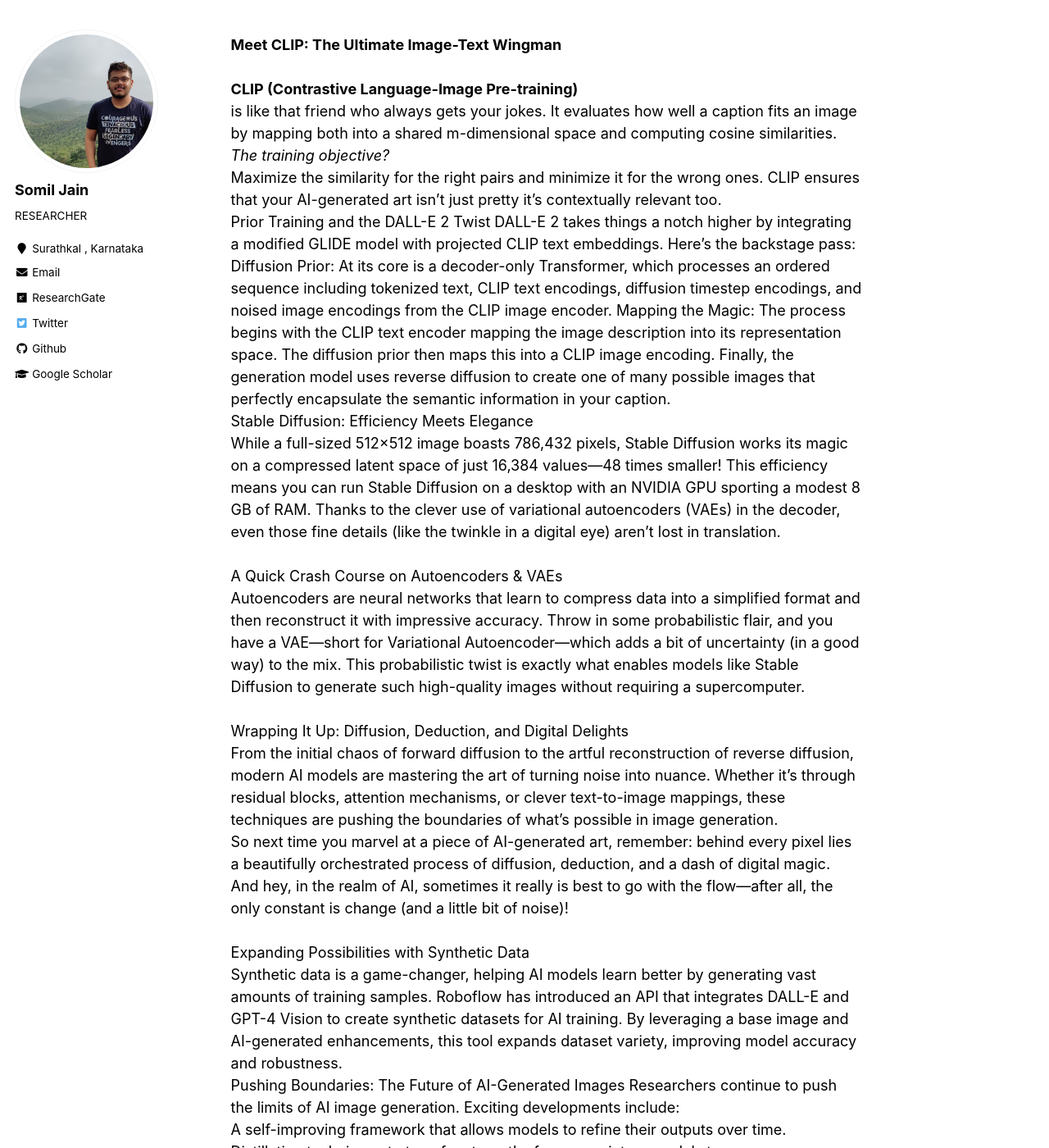
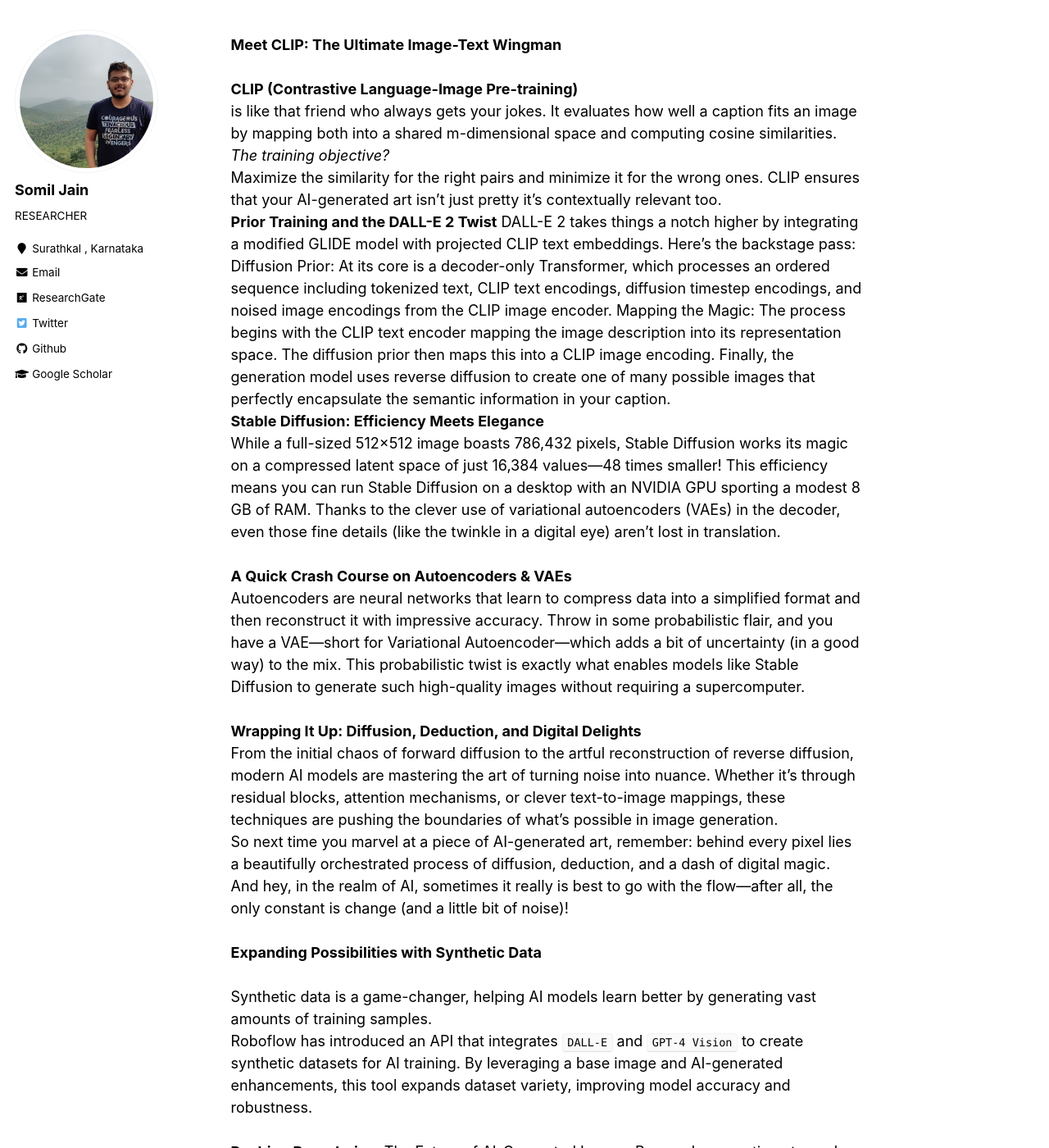
Before and after one commit to somiljain7/somiljain7.github.io, a Jekyll site: the page built from _posts/2025-02-09-blog-post-5.md, in a window 1280 px wide and 1400 px high, scrolled down 2202 px. Shown: the whole window at 82% size. Built offline with Jekyll 4.4.1, drawn with Linux system fonts in a browser that asks for light colours; some of the changed text lies outside the part shown.

Commit message:
Update 2025-02-09-blog-post-5.md

```diff
--- a/_posts/2025-02-09-blog-post-5.md
+++ b/_posts/2025-02-09-blog-post-5.md
@@ -67,29 +67,31 @@ Enter DALL-E and its trusty sidekick, GLIDE—AI models that take textual prompt
 <br>
 <em>The training objective?</em><br> Maximize the similarity for the right pairs and minimize it for the wrong ones. CLIP ensures that your AI-generated art isn’t just pretty it’s contextually relevant too.
 <br>
-Prior Training and the DALL-E 2 Twist
+<strong>Prior Training and the DALL-E 2 Twist</strong>
 DALL-E 2 takes things a notch higher by integrating a modified GLIDE model with projected CLIP text embeddings. Here’s the backstage pass:
 Diffusion Prior: At its core is a decoder-only Transformer, which processes an ordered sequence including tokenized text, CLIP text encodings, diffusion timestep encodings, and noised image encodings from the CLIP image encoder.
 Mapping the Magic: The process begins with the CLIP text encoder mapping the image description into its representation space. The diffusion prior then maps this into a CLIP image encoding. Finally, the generation model uses reverse diffusion to create one of many possible images that perfectly encapsulate the semantic information in your caption.
 <br>
-Stable Diffusion: Efficiency Meets Elegance
+<strong>Stable Diffusion: Efficiency Meets Elegance</strong>
 <br>While a full-sized 512×512 image boasts 786,432 pixels, Stable Diffusion works its magic on a compressed latent space of just 16,384 values—48 times smaller! This efficiency means you can run Stable Diffusion on a desktop with an NVIDIA GPU sporting a modest 8 GB of RAM. Thanks to the clever use of variational autoencoders (VAEs) in the decoder, even those fine details (like the twinkle in a digital eye) aren’t lost in translation.
 <br><br>
-A Quick Crash Course on Autoencoders & VAEs
+<strong>A Quick Crash Course on Autoencoders & VAEs</strong>
 <br>
 Autoencoders are neural networks that learn to compress data into a simplified format and then reconstruct it with impressive accuracy. Throw in some probabilistic flair, and you have a VAE—short for Variational Autoencoder—which adds a bit of uncertainty (in a good way) to the mix. This probabilistic twist is exactly what enables models like Stable Diffusion to generate such high-quality images without requiring a supercomputer.
 <br><br>
-Wrapping It Up: Diffusion, Deduction, and Digital Delights
+<strong>Wrapping It Up: Diffusion, Deduction, and Digital Delights</strong>
 <br>
 From the initial chaos of forward diffusion to the artful reconstruction of reverse diffusion, modern AI models are mastering the art of turning noise into nuance. Whether it’s through residual blocks, attention mechanisms, or clever text-to-image mappings, these techniques are pushing the boundaries of what’s possible in image generation.
 <br>
 So next time you marvel at a piece of AI-generated art, remember: behind every pixel lies a beautifully orchestrated process of diffusion, deduction, and a dash of digital magic. And hey, in the realm of AI, sometimes it really is best to go with the flow—after all, the only constant is change (and a little bit of noise)!
 <br><br>
-Expanding Possibilities with Synthetic Data
+<strong>Expanding Possibilities with Synthetic Data</strong>
+<br><br>
+Synthetic data is a game-changer, helping AI models learn better by generating vast amounts of training samples.<br>
+Roboflow has introduced an API that integrates <code>DALL-E</code> and <code>GPT-4 Vision</code> to create synthetic datasets for AI training. By leveraging a base image and AI-generated enhancements, this tool expands dataset variety, improving model accuracy and robustness.
 <br>
-Synthetic data is a game-changer, helping AI models learn better by generating vast amounts of training samples. Roboflow has introduced an API that integrates DALL-E and GPT-4 Vision to create synthetic datasets for AI training. By leveraging a base image and AI-generated enhancements, this tool expands dataset variety, improving model accuracy and robustness.
 <br>
-Pushing Boundaries: The Future of AI-Generated Images Researchers continue to push the limits of AI image generation.  Exciting developments include:
+<strong>Pushing Boundaries:</strong> The Future of AI-Generated Images Researchers continue to push the limits of AI image generation. <br> Exciting developments include:
 <br>
 A self-improving framework that allows models to refine their outputs over time.
 Distillation techniques to transfer strengths from proprietary models to open-source alternatives.
```
